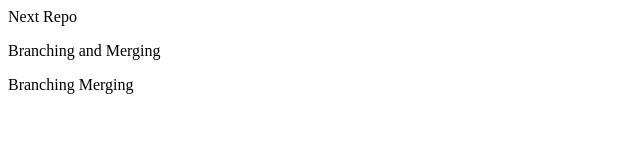
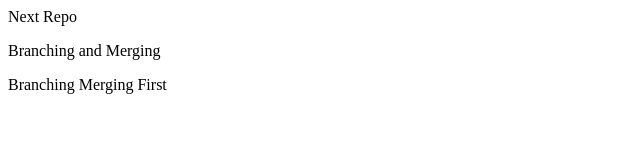
Before and after one commit to nithishamal/Next-Repo, a plain HTML site: page index.html in a window 1280 px wide. Shown: the full height of the page, 0-640 px from the left. Drawn offline with Linux system fonts and the light colour scheme.

Commit message:
New line

```diff
--- a/index.html
+++ b/index.html
@@ -10,5 +10,6 @@
     <p>Branching and Merging</p>
     <span>Branching</span>
     <span>Merging</span>
+    <span>First</span>
 </body>
 </html>
```
